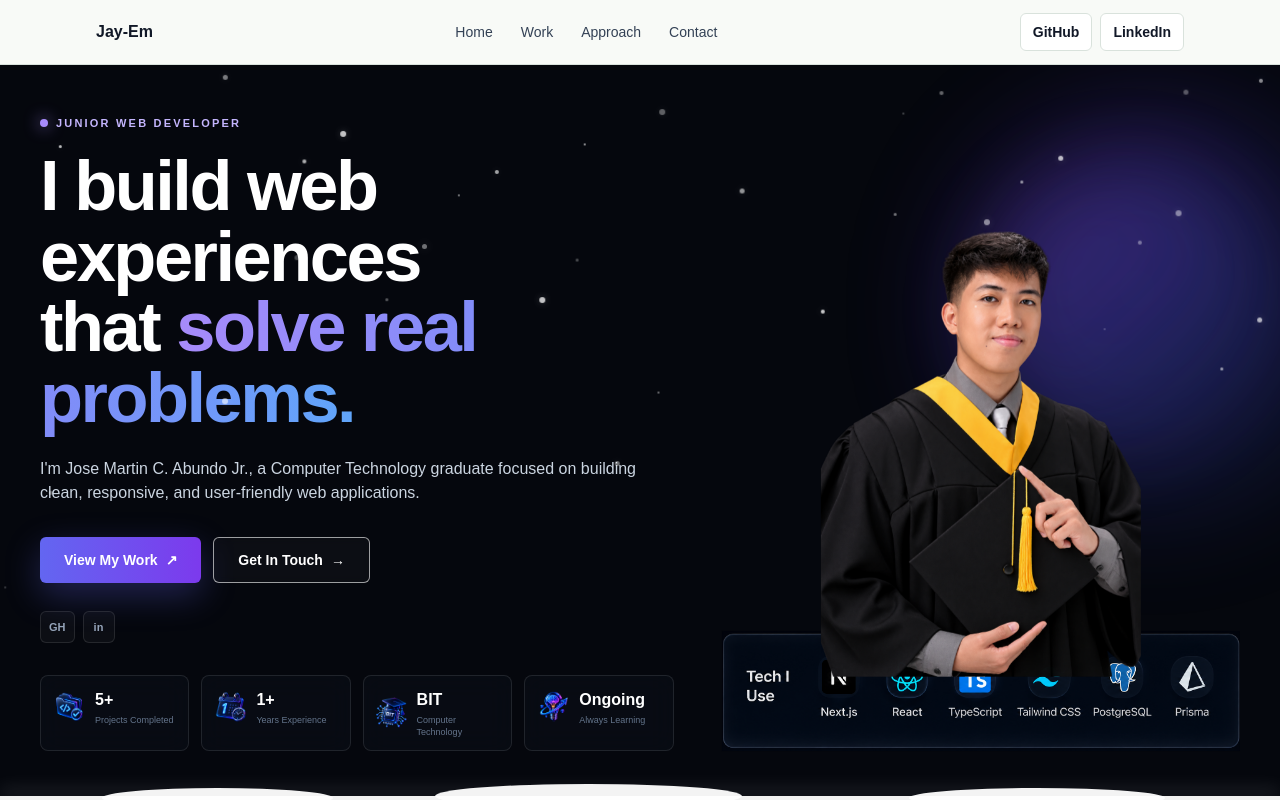
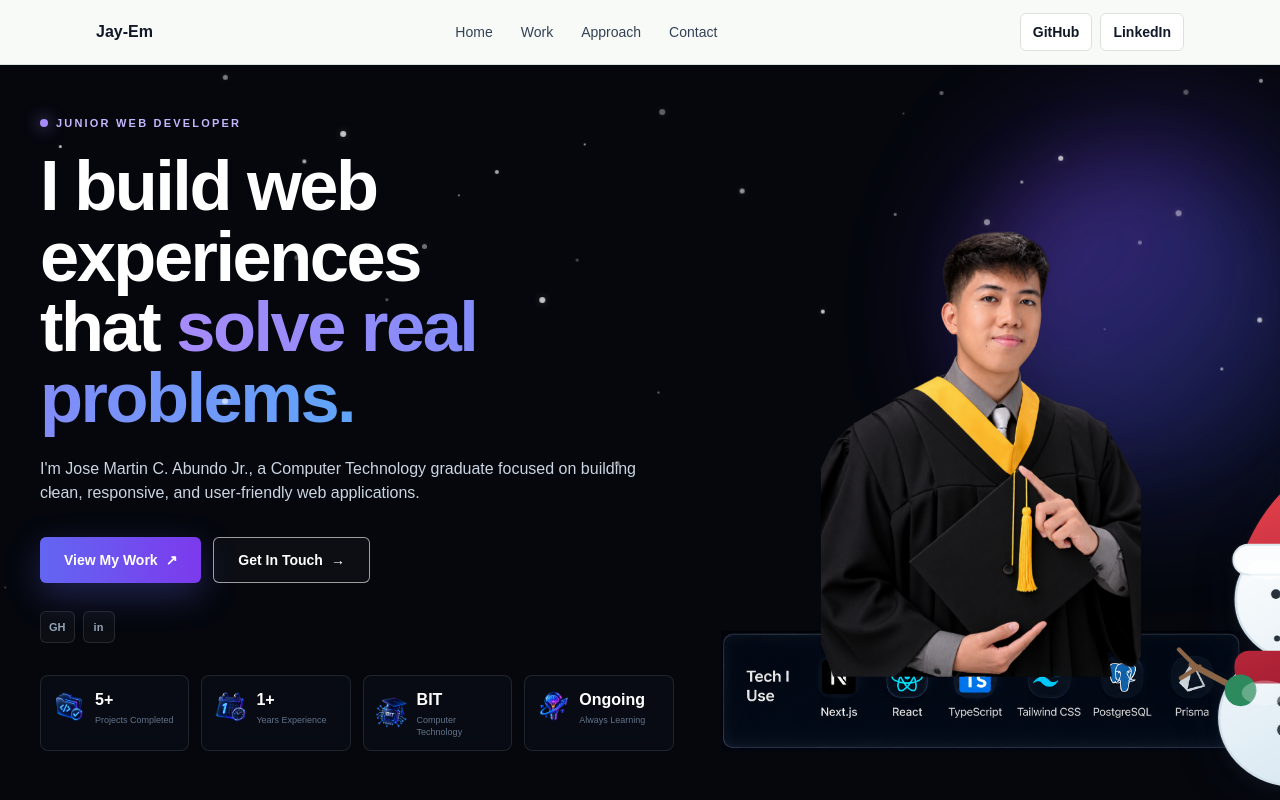
Before and after one commit to jayemabundo04/Jayem-s-Portfolio, a Next.js app: page / in a window 1280 px wide. Shown: the top 800 px of the page. Built offline with nearby package versions, Linux system fonts and the light colour scheme; no server answers.

Commit message:
Replace settled snow with peeking snowman

```diff
--- a/src/components/layout/Snowfall.tsx
+++ b/src/components/layout/Snowfall.tsx
@@ -1,8 +1,4 @@
 "use client";
-
-import { useState } from "react";
-
-const MAX_SETTLED_FLAKES = 400;
 
 const snowflakes = Array.from({ length: 70 }, (_, index) => ({
   id: index,
@@ -14,16 +10,6 @@ const snowflakes = Array.from({ length: 70 }, (_, index) => ({
 }));
 
 export function Snowfall() {
-  const [settledFlakes, setSettledFlakes] = useState(0);
-
-  const snowDepth = 4 + Math.min(42, settledFlakes * 0.11);
-
-  const addSettledSnow = () => {
-    setSettledFlakes((current) =>
-      current >= MAX_SETTLED_FLAKES ? current : current + 1,
-    );
-  };
-
   return (
     <div
       className="pointer-events-none fixed inset-0 z-30 overflow-hidden"
@@ -41,18 +27,15 @@ export function Snowfall() {
             animationDelay: snow.delay,
             animationDuration: snow.duration,
           }}
-          onAnimationIteration={addSettledSnow}
         />
       ))}
 
-      <div
-        className="absolute inset-x-0 bottom-0 bg-white/95 shadow-[0_-5px_18px_rgba(255,255,255,0.28)] transition-[height] duration-700 ease-out"
-        style={{ height: `${snowDepth}px` }}
-      >
-        <div className="absolute -top-2 left-[8%] h-5 w-[18%] rounded-[50%] bg-white/95" />
-        <div className="absolute -top-3 left-[34%] h-6 w-[24%] rounded-[50%] bg-white/95" />
-        <div className="absolute -top-2 right-[9%] h-5 w-[20%] rounded-[50%] bg-white/95" />
-      </div>
+      <img
+        src="/images/snowman-peek.svg"
+        alt=""
+        draggable={false}
+        className="snow-drift absolute bottom-2 -right-16 w-40 select-none drop-shadow-[0_10px_20px_rgba(15,23,42,0.18)] sm:-right-20 sm:w-52 md:-right-24 md:w-64"
+      />
     </div>
   );
 }
```
